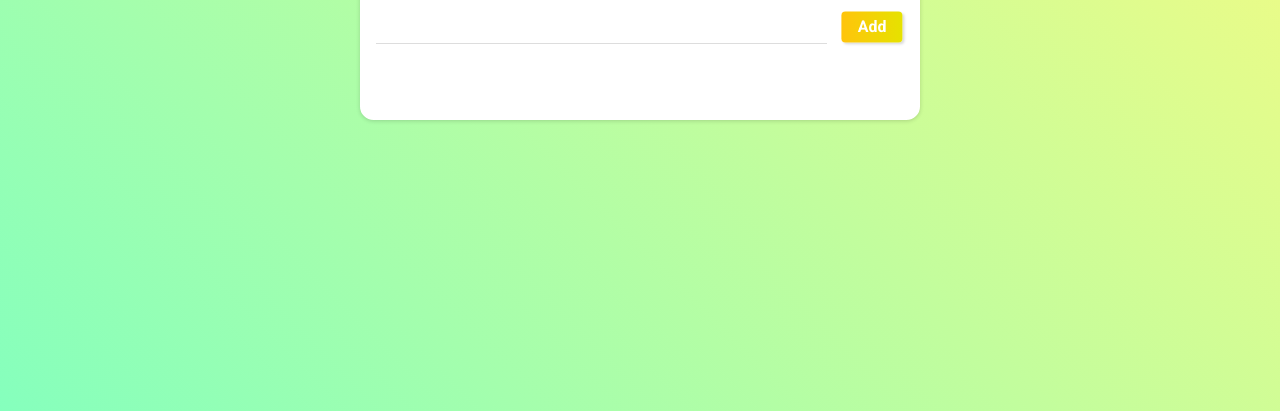
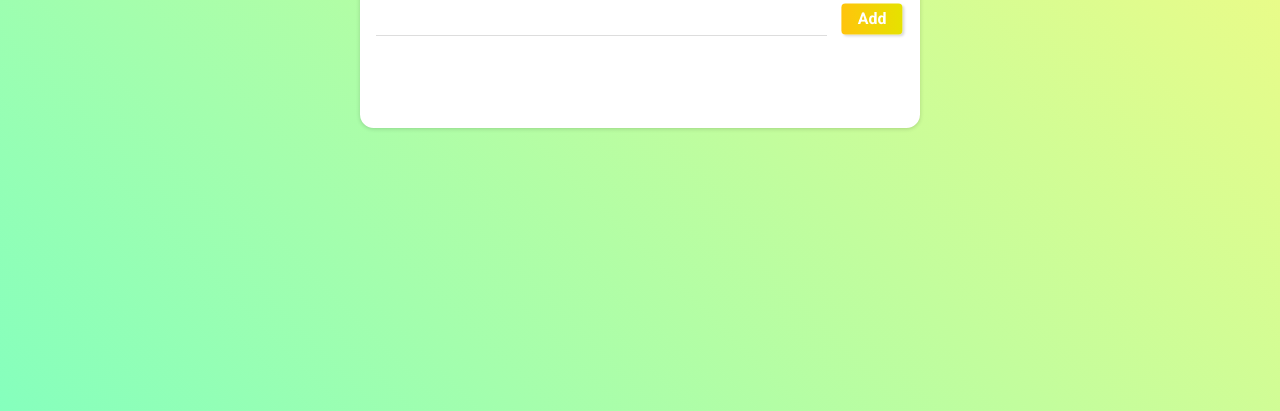
Before and after one commit to ahmadsubhand/mytodo, a plain HTML site: page index.html in a window 1280 px wide. Shown: the part 389-800 px from the top of the page. Drawn offline with Linux system fonts and the light colour scheme.

Commit message:
Add files via upload

```diff
--- a/style.css
+++ b/style.css
@@ -93,6 +93,7 @@ ul {
   justify-content: flex-start;
   gap: 0.75rem;
   margin-top: 0.75rem;
+  padding: 0.75rem 0.25rem 0.25rem 0.25rem;
 }
 #list_task li {
   width: 100%;
```
